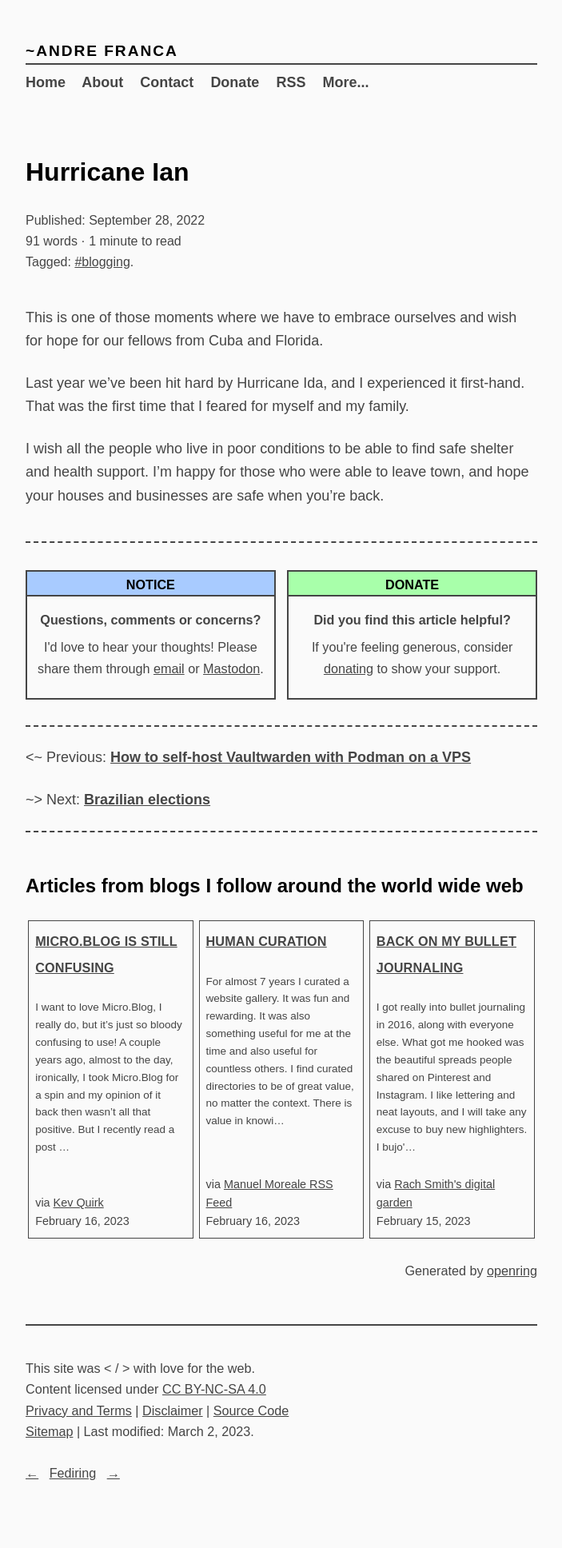
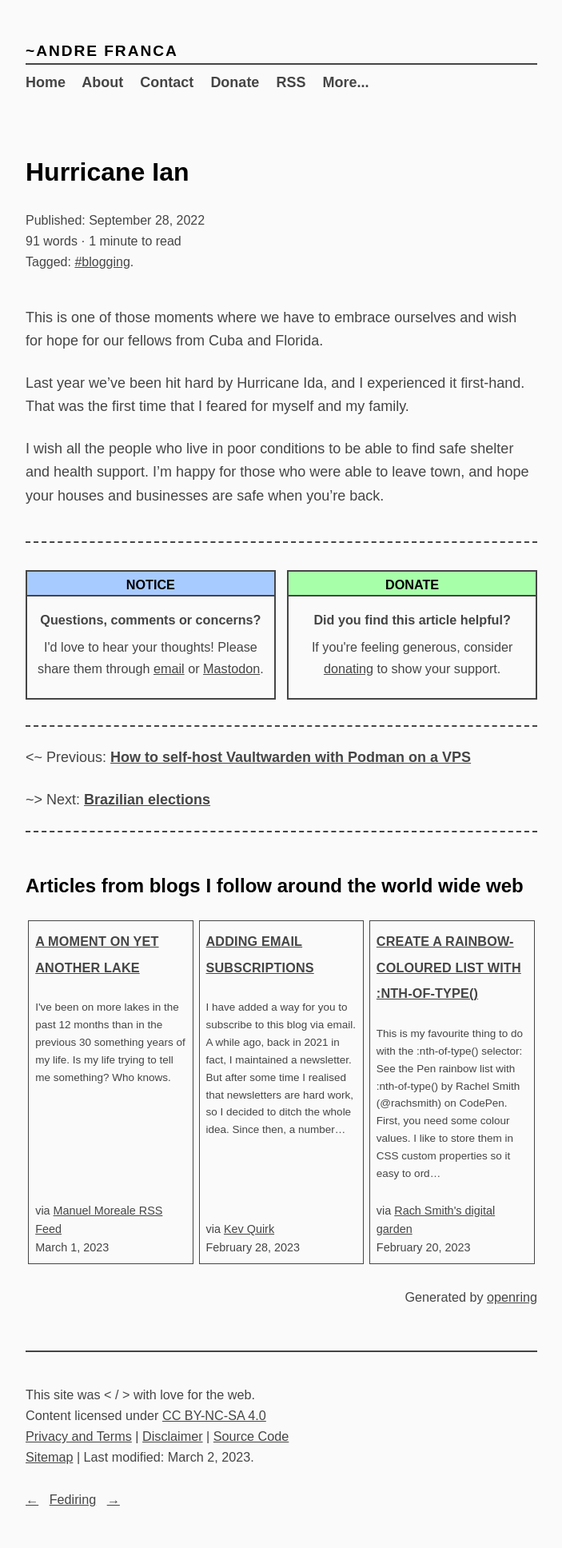
Before and after one commit to a-franca/abf.li, a Jekyll site: the page built from _posts/2022/2022-09-28-hurricane-ian.md, in a window 1280 px wide. Shown: the whole page at 80% size, without its empty margins (288-991 px from the left). Built offline with Jekyll 4.4.1, drawn with Linux system fonts in a browser that asks for light colours; before the commit the page ends 1903 px from its top, so only the background shows below that.

Commit message:
fetch new content

```diff
--- a/_includes/openring-out.html
+++ b/_includes/openring-out.html
@@ -5,39 +5,48 @@
 
     <div class="article">
       <h4 class="title">
-        <a href="https://kevquirk.com/micro-blog-is-still-confusing/" rel="noopener noreferrer nofollow" target="_blank">Micro.Blog Is Still Confusing</a>
+        <a href="https://manuelmoreale.com/@/page/Uirpt1PT38rlTwKE" rel="noopener noreferrer nofollow" target="_blank">A moment on yet another lake</a>
       </h4>
-      <p class="summary">
-          I want to love Micro.Blog, I really do, but it’s just so bloody confusing to use!
-
-A couple years ago, almost to the day, ironically, I took Micro.Blog for a spin and my opinion of it back then wasn’t all that positive. But I recently read a post …</p>
+      <p class="summary">I&#39;ve been on more lakes in the past 12 months than in the previous 30 something years of my life. Is my life trying to tell me something? Who knows.
+</p>
       <small class="source">
-        via <a href="https://kevquirk.com" rel="noopener noreferrer nofollow" target="_blank">Kev Quirk</a>
+        via <a href="https://manuelmoreale.com" rel="noopener noreferrer nofollow" target="_blank">Manuel Moreale RSS Feed</a>
       </small>
-      <small class="date">February 16, 2023</small>
+      <small class="date">March 1, 2023</small>
     </div>
 
     <div class="article">
       <h4 class="title">
-        <a href="https://manuelmoreale.com/@/page/MjoDjqUzICR1ne4h" rel="noopener noreferrer nofollow" target="_blank">Human curation</a>
+        <a href="https://kevquirk.com/email-subscriptions/" rel="noopener noreferrer nofollow" target="_blank">Adding Email Subscriptions</a>
       </h4>
-      <p class="summary">For almost 7 years I curated a website gallery. It was fun and rewarding. It was also something useful for me at the time and also useful for countless others. I find curated directories to be of great value, no matter the context. There is value in knowi…</p>
+      <p class="summary">
+          I have added a way for you to subscribe to this blog via email.
+
+A while ago, back in 2021 in fact, I maintained a newsletter. But after some time I realised that newsletters are hard work, so I decided to ditch the whole idea.
+
+Since then, a number…</p>
       <small class="source">
-        via <a href="https://manuelmoreale.com" rel="noopener noreferrer nofollow" target="_blank">Manuel Moreale RSS Feed</a>
+        via <a href="https://kevquirk.com" rel="noopener noreferrer nofollow" target="_blank">Kev Quirk</a>
       </small>
-      <small class="date">February 16, 2023</small>
+      <small class="date">February 28, 2023</small>
     </div>
 
     <div class="article">
       <h4 class="title">
-        <a href="https://rachsmith.com/back-on-my-bullet-journaling/" rel="noopener noreferrer nofollow" target="_blank">Back on my bullet journaling</a>
+        <a href="https://rachsmith.com/create-a-rainbow-coloured-list-with-css/" rel="noopener noreferrer nofollow" target="_blank">Create a rainbow-coloured list with :nth-of-type()</a>
       </h4>
-      <p class="summary">I got really into bullet journaling in 2016, along with everyone else. What got me hooked was the beautiful spreads people shared on Pinterest and Instagram. I like lettering and neat layouts, and I will take any excuse to buy new highlighters.
-I bujo&#39…</p>
+      <p class="summary">This is my favourite thing to do with the :nth-of-type() selector:
+
+  See the Pen
+  rainbow list with :nth-of-type() by Rachel Smith (@rachsmith)
+  on CodePen.
+
+
+First, you need some colour values. I like to store them in CSS custom properties so it easy to ord…</p>
       <small class="source">
         via <a href="https://rachsmith.com/" rel="noopener noreferrer nofollow" target="_blank">Rach Smith&#39;s digital garden</a>
       </small>
-      <small class="date">February 15, 2023</small>
+      <small class="date">February 20, 2023</small>
     </div>
 
   </section>
```
